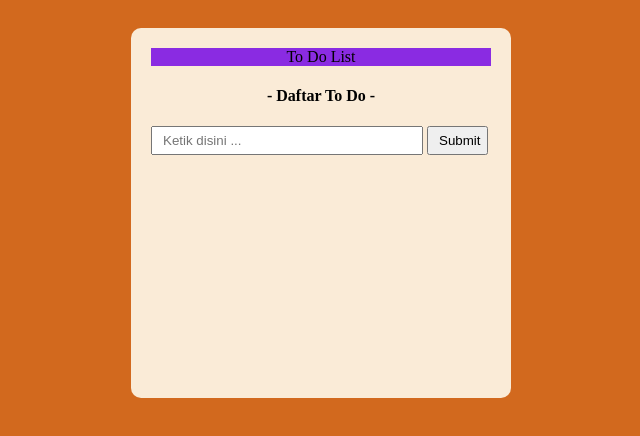
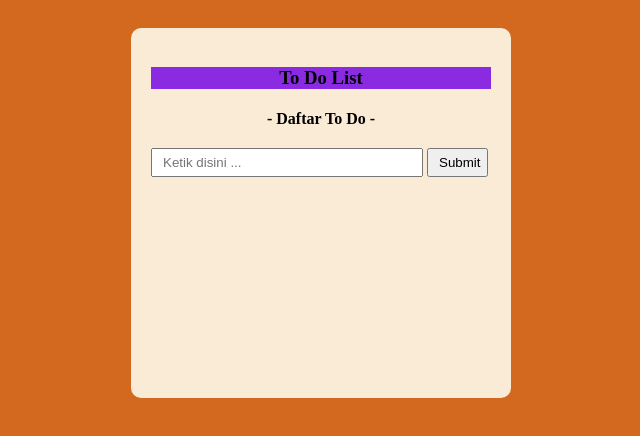
Before and after one commit to dts-kominfo-rea4a/challenge-dom-AkhmadJayadi, a website: page index.html in a window 1280 px wide. Shown: the whole page, without its empty margins (319-959 px from the left). Drawn offline with Linux system fonts and the light colour scheme.

Commit message:
kirim rev.2

```diff
--- a/index.html
+++ b/index.html
@@ -42,7 +42,9 @@
   <body>
     <div id="app">
       <!-- TODO: Buatlah sebuah header dengan id todo-title -->
-      <header id="todo-title">To Do List</header>
+      <header>
+        <h3 id="todo-title">To Do List</h3>
+      </header>
 
       <!-- TODO: Buatlah sebuah subtitle dengan id todo-subtitle -->
       <h4 id="todo-subtitle">- Daftar To Do -</h4>
```
